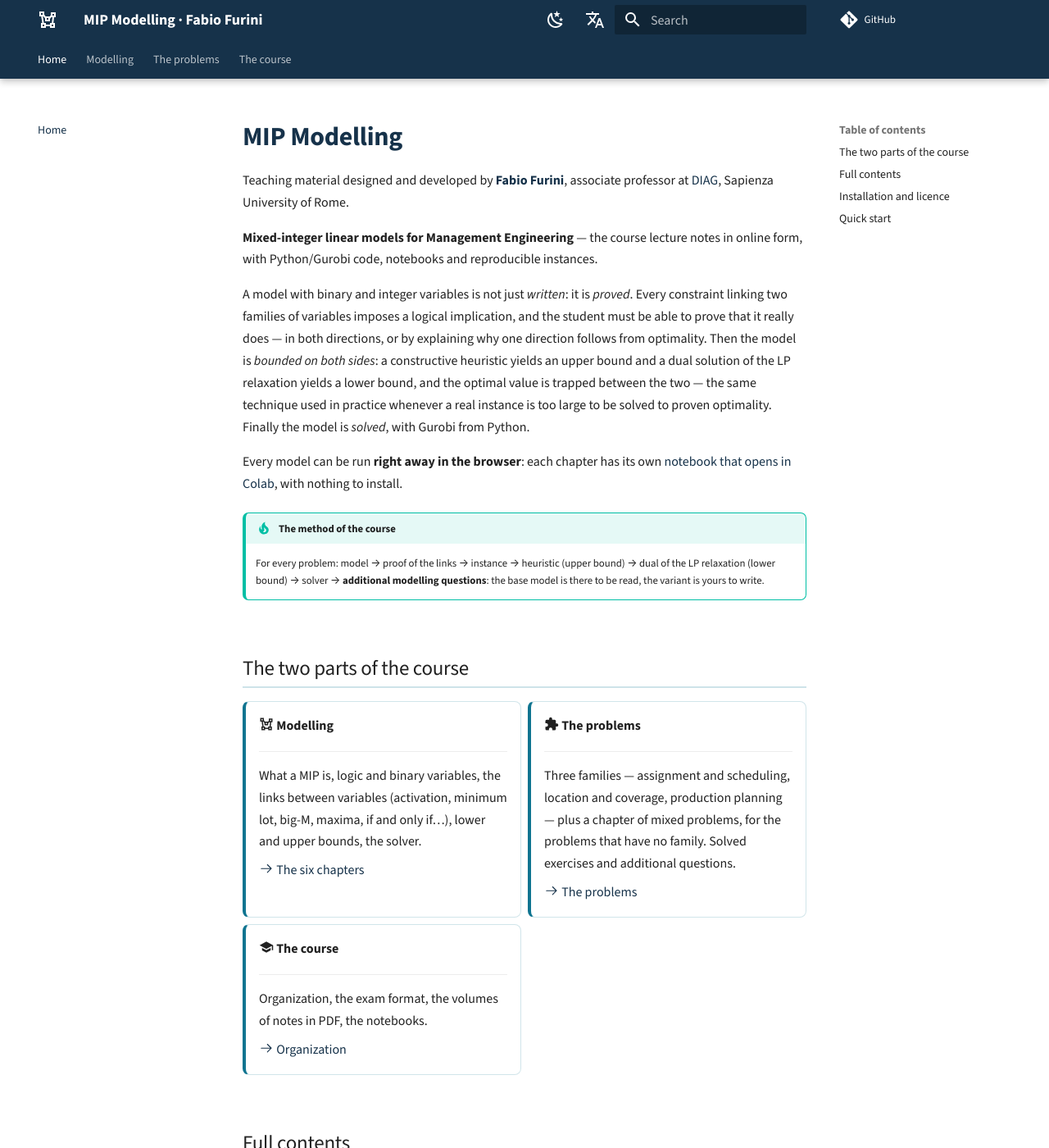
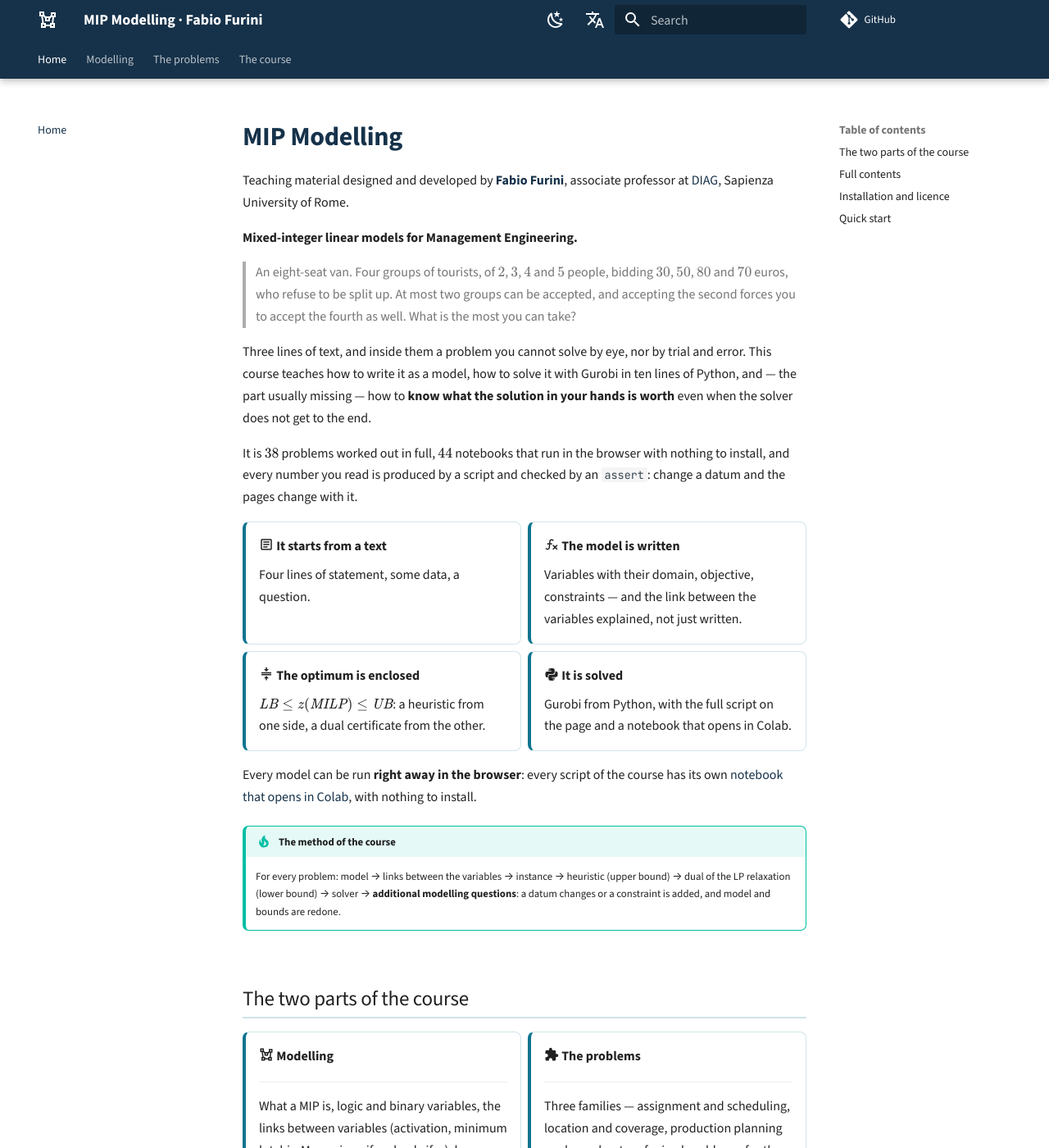
Before and after one commit to fabiofurini/mip-modelling, an MkDocs documentation site: the page built from docs/index.md, in a window 1280 px wide and 1400 px high. Shown: the whole window at 82% size. Built offline with MkDocs 1.6.1 and Material for MkDocs 9.7.7, drawn with Linux system fonts in a browser that asks for light colours; comment, search, counter and statistics services are not loaded.

Commit message:
Home page rewritten, and the sentences nobody could parse are gone
The home page now opens with a real problem --- the eight-seat van and the four
groups of tourists, which is EX 1 --- and says in three lines what one learns:
to write the model, to solve it with Gurobi, and to know what the solution in
hand is worth even when the solver does not get to the end. Then the numbers
that matter: 38 problems worked out in full, 44 notebooks, every number produced
by a script and checked by an assert.

The obscure sentences are gone:

- "the model is squeezed/tightened" --- a model is not squeezed: its optimum is
  enclosed between two numbers;
- "the base model is read, the variant is written" --- it now says what actually
  happens: a datum changes or a constraint is added, and model and bounds are
  redone;
- "the format is reduced but keeps the same five pieces" --- now: every
  numerical model always has the same five parts;
- "a model is not only written: it is proved" was not the centre of the course,
  it was one piece of it. The centre is building the model and enclosing its
  optimum.

Three wrong counts fixed too: the notebooks are one per script, not one per
chapter; the numerical models are called EX, not NUM; the families of problems
are three plus the chapter of mixed problems, not four nor six.

Co-Authored-By: Claude Opus 5 <noreply@anthropic.com>

```diff
--- a/docs/index.md
+++ b/docs/index.md
@@ -3,28 +3,55 @@
 Teaching material designed and developed by **[Fabio Furini](https://sites.google.com/view/fabiofurini/home-page)**, associate
 professor at [DIAG](https://www.diag.uniroma1.it/), Sapienza University of Rome.
 
-**Mixed-integer linear models for Management Engineering** — the course
-lecture notes in online form, with Python/Gurobi code, notebooks and
-reproducible instances.
+**Mixed-integer linear models for Management Engineering.**
 
-A model with binary and integer variables is not just *written*: it is
-*proved*. Every constraint linking two families of variables imposes a logical
-implication, and the student must be able to prove that it really does — in
-both directions, or by explaining why one direction follows from optimality.
-Then the model is *bounded on both sides*: a constructive heuristic yields an
-upper bound and a dual solution of the LP relaxation yields a lower bound, and
-the optimal value is trapped between the two — the same technique used in practice
-whenever a real instance is too large to be solved to proven optimality.
-Finally the model is *solved*, with Gurobi from Python.
+> An eight-seat van. Four groups of tourists, of $2$, $3$, $4$ and $5$ people,
+> bidding $30$, $50$, $80$ and $70$ euros, who refuse to be split up. At most
+> two groups can be accepted, and accepting the second forces you to accept the
+> fourth as well. What is the most you can take?
 
-Every model can be run **right away in the browser**: each chapter has its own
-[notebook that opens in Colab](notebooks.md), with nothing to install.
+Three lines of text, and inside them a problem you cannot solve by eye, nor by
+trial and error. This course teaches how to write it as a model, how to solve it
+with Gurobi in ten lines of Python, and — the part usually missing — how to
+**know what the solution in your hands is worth** even when the solver does not
+get to the end.
+
+It is $38$ problems worked out in full, $44$ notebooks that run in the browser
+with nothing to install, and every number you read is produced by a script and
+checked by an `assert`: change a datum and the pages change with it.
+
+<div class="grid cards" markdown>
+
+-   :material-text-box-outline: **It starts from a text**
+
+    Four lines of statement, some data, a question.
+
+-   :material-function-variant: **The model is written**
+
+    Variables with their domain, objective, constraints — and the link between
+    the variables explained, not just written.
+
+-   :material-arrow-collapse-vertical: **The optimum is enclosed**
+
+    $\mathit{LB} \le z(\mathit{MILP}) \le \mathit{UB}$: a heuristic from one
+    side, a dual certificate from the other.
+
+-   :material-language-python: **It is solved**
+
+    Gurobi from Python, with the full script on the page and a notebook that
+    opens in Colab.
+
+</div>
+
+Every model can be run **right away in the browser**: every script of the course
+has its own [notebook that opens in Colab](notebooks.md), with nothing to
+install.
 
 !!! tip "The method of the course"
-    For every problem: model → proof of the links → instance → heuristic
-    (upper bound) → dual of the LP relaxation (lower bound) → solver →
-    **additional modelling questions**: the base model is there to be read,
-    the variant is yours to write.
+    For every problem: model → links between the variables → instance →
+    heuristic (upper bound) → dual of the LP relaxation (lower bound) → solver →
+    **additional modelling questions**: a datum changes or a constraint is
+    added, and model and bounds are redone.
 
 ## The two parts of the course
 
```
Also changed, not shown: README.md (+1 -1 lines), docs/downloads.md (+2 -2 lines), docs/numerical.md (+4 -5 lines), docs/organization.md (+2 -2 lines), 3 other files.
